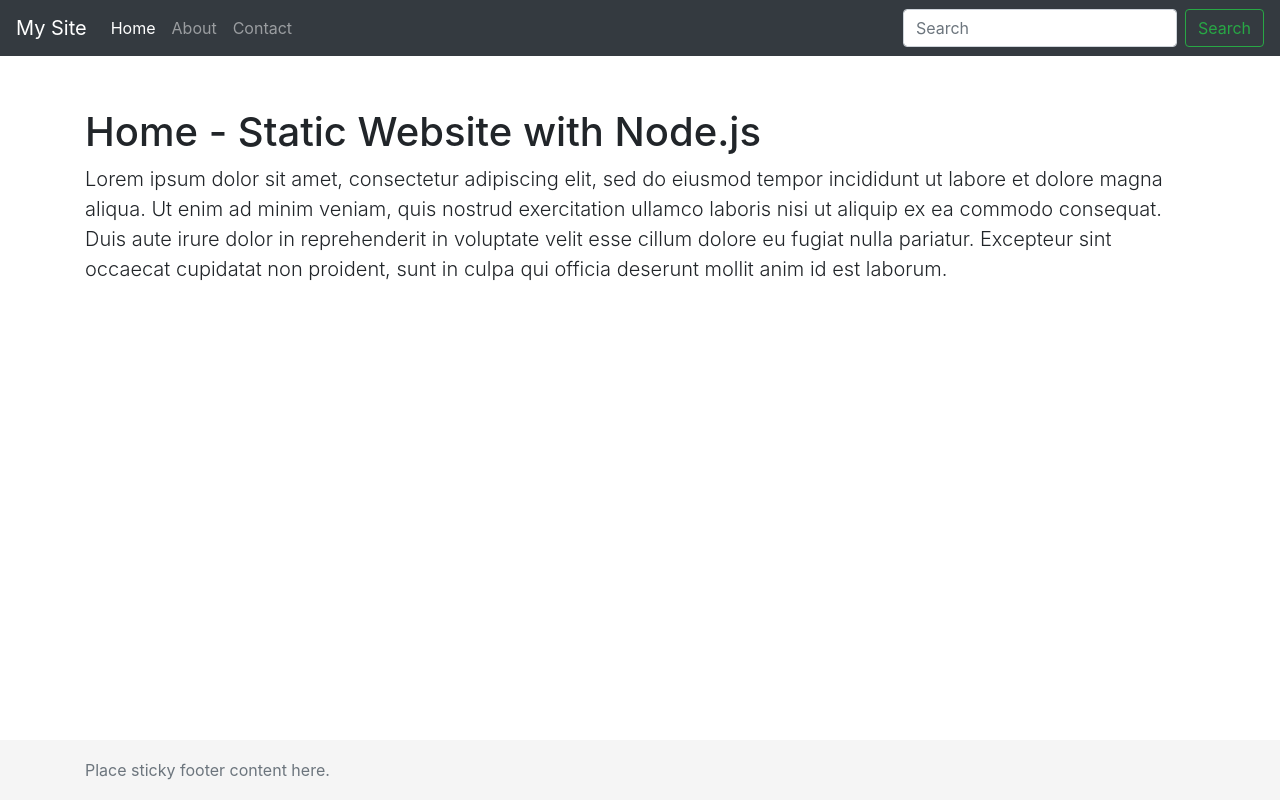
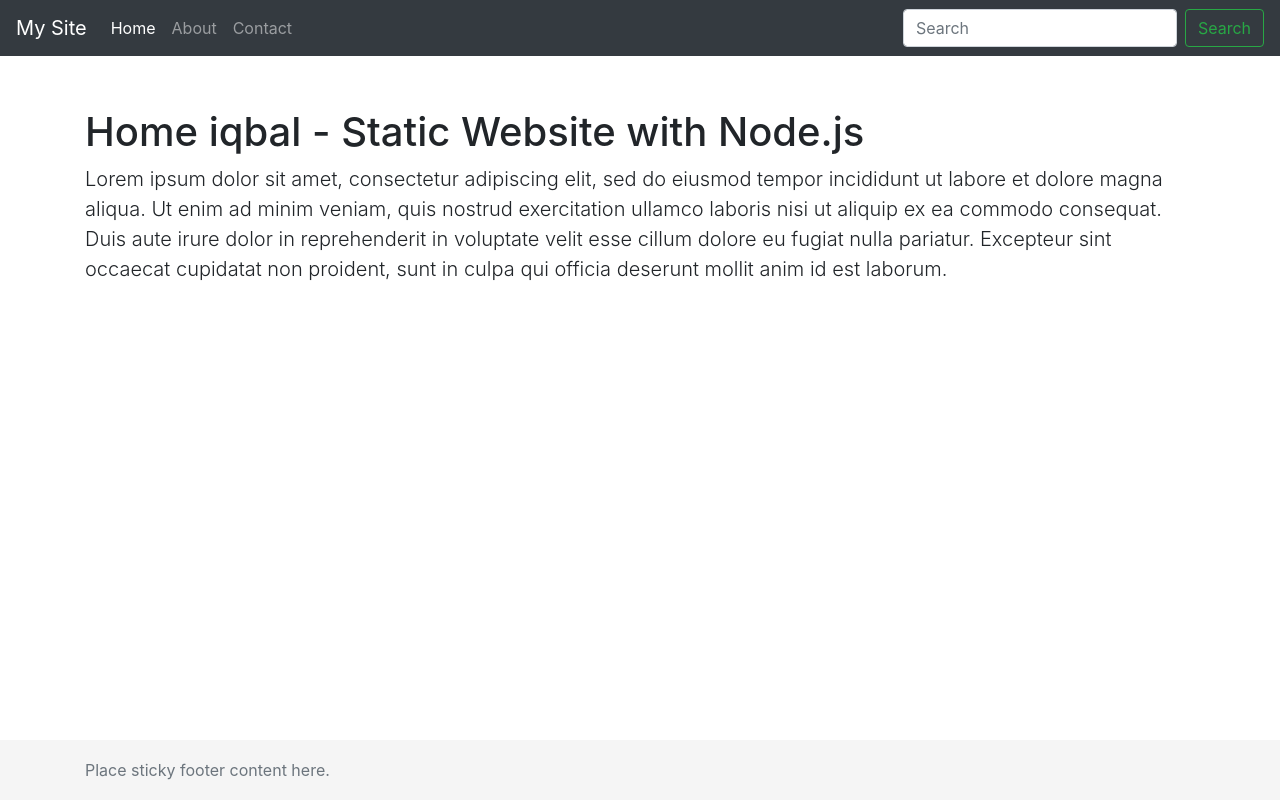
Before and after one commit to miqbalnawawi/NodeJS---Jenkins, a website: page public/index.html in a window 1280 px wide. Drawn offline with nearby package versions, Linux system fonts and the light colour scheme.

Commit message:
Update index.html

```diff
--- a/public/index.html
+++ b/public/index.html
@@ -42,7 +42,7 @@
 
     <!-- Begin page content -->
     <main role="main" class="container">
-    <h1 class="mt-5">Home - Static Website with Node.js</h1>
+    <h1 class="mt-5">Home iqbal - Static Website with Node.js</h1>
     <p class="lead">Lorem ipsum dolor sit amet, consectetur adipiscing elit, sed do eiusmod tempor incididunt ut labore et dolore magna aliqua. Ut enim ad minim veniam, quis nostrud exercitation ullamco laboris nisi ut aliquip ex ea commodo consequat. Duis aute irure dolor in reprehenderit in voluptate velit esse cillum dolore eu fugiat nulla pariatur. Excepteur sint occaecat cupidatat non proident, sunt in culpa qui officia deserunt mollit anim id est laborum.</p>
     </main>
 
```
